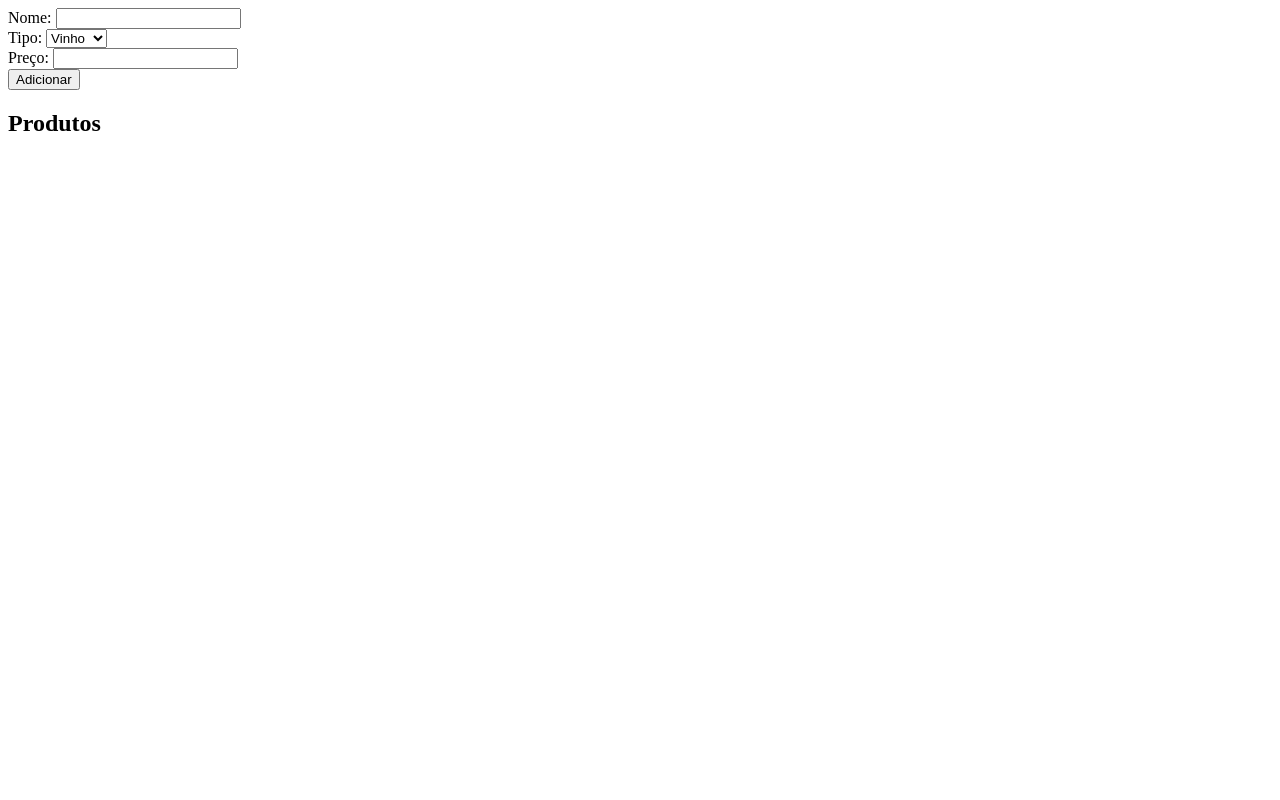
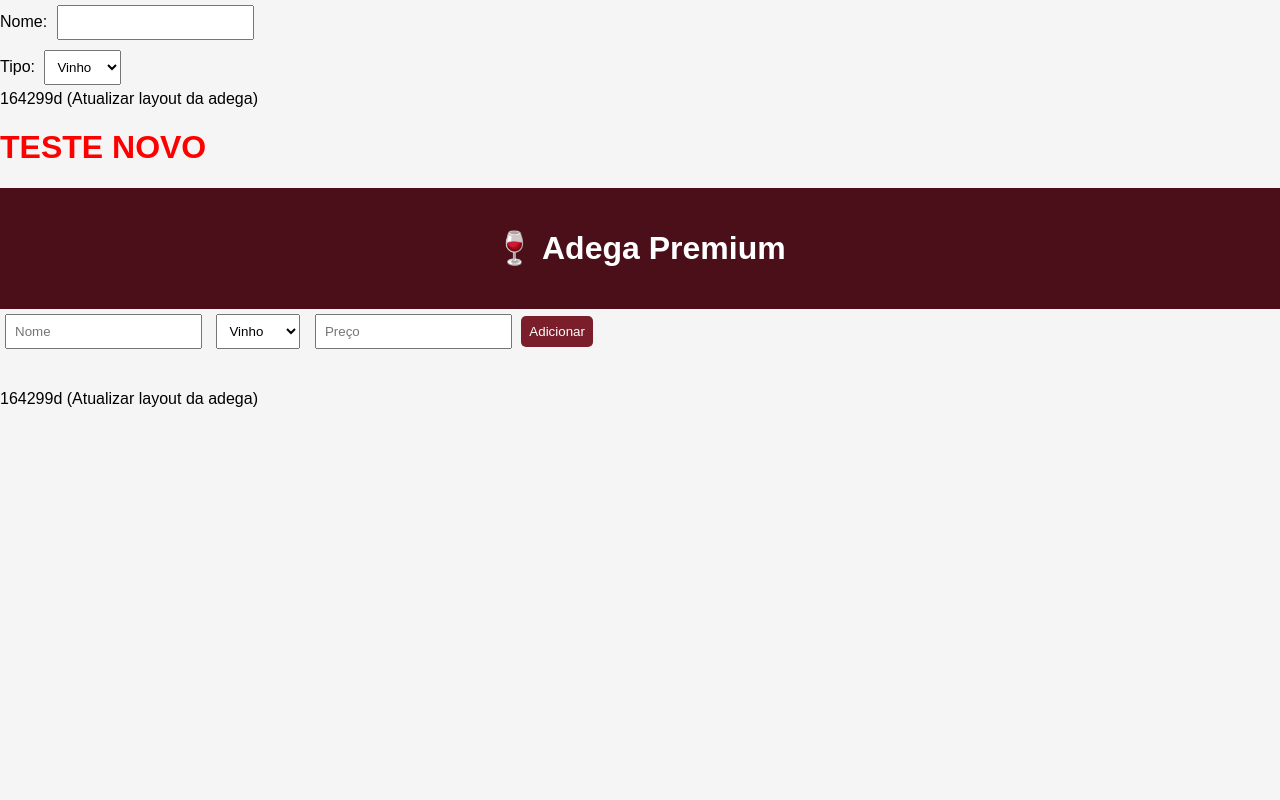
Before and after one commit to carolbeninca94-svg/adega-sistema, a Flask app: page / in a window 1280 px wide. Run offline with Flask 3, Linux system fonts and the light colour scheme.

Commit message:
Atualizar layout da adega

```diff
--- a/app.py
+++ b/app.py
@@ -1,25 +1,23 @@
-from flask import Flask, render_template, request, redirect
+from flask import Flask, render_template, request
 
 app = Flask(__name__)
 
 produtos = []
 
-@app.route('/', methods=['GET', 'POST'])
-def home():
-    if request.method == 'POST':
-        nome = request.form['nome']
-        tipo = request.form['tipo']
-        preco = request.form['preco']
+@app.route("/", methods=["GET", "POST"])
+def index():
+    if request.method == "POST":
+        nome = request.form.get("nome")
+        tipo = request.form.get("tipo")
+        preco = request.form.get("preco")
 
         produtos.append({
-            'nome': nome,
-            'tipo': tipo,
-            'preco': preco
+            "nome": nome,
+            "tipo": tipo,
+            "preco": preco
         })
 
-        return redirect('/')
+    return render_template("index.html", produtos=produtos)
 
-    return render_template('index.html', produtos=produtos)
-
-if __name__ == '__main__':
-    app.run(debug=True)
+if __name__ == "__main__":
+    app.run(host="0.0.0.0", port=10000)
--- a/templates/index.html
+++ b/templates/index.html
@@ -1,3 +1,4 @@
+
 
 <form method="POST">
     Nome: <input type="text" name="nome"><br>
@@ -9,10 +10,27 @@
         <option value="Couro">Couro</option>
     </select><br>
 
-    Preço: <input type="text" name="preco"><br>
+<!DOCTYPE html>
+ 164299d (Atualizar layout da adega)
 
-    <button type="submit">Adicionar</button>
-</form><h2>Produtos</h2>
+<h1 style="color:red">TESTE NOVO</h1>
+<html lang="pt-br">
+<head>
+    <meta charset="UTF-8">
+    <title>Adega Premium</title>
+    <style>
+        body {
+            font-family: Arial;
+            margin: 0;
+            background-color: #f5f5f5;
+        }
+
+        header {
+            background-color: #4b0f1a;
+            color: white;
+            padding: 20px;
+            text-align: center;
+        }
 
 <ul>
     {% for produto in produtos %}
@@ -21,3 +39,72 @@
         </li>
     {% endfor %}
 </ul>
+
+        .container {
+            padding: 20px;
+        }
+
+        form input, form select {
+            padding: 8px;
+            margin: 5px;
+        }
+
+        button {
+            background-color: #7b1e2b;
+            color: white;
+            border: none;
+            padding: 8px;
+            border-radius: 5px;
+        }
+
+        .produtos {
+            display: flex;
+            flex-wrap: wrap;
+            gap: 20px;
+            margin-top: 20px;
+        }
+
+        .card {
+            background: white;
+            padding: 15px;
+            border-radius: 10px;
+            width: 200px;
+            box-shadow: 0 0 10px rgba(0,0,0,0.1);
+        }
+    </style>
+</head>
+<body>
+
+<header>
+    <h1>🍷 Adega Premium</h1>
+</header>
+
+<div class="container">
+
+    <form method="POST">
+        <input type="text" name="nome" placeholder="Nome">
+        <select name="tipo">
+            <option>Vinho</option>
+            <option>Queijo</option>
+            <option>Salame</option>
+            <option>Couro</option>
+        </select>
+        <input type="text" name="preco" placeholder="Preço">
+        <button type="submit">Adicionar</button>
+    </form>
+
+    <div class="produtos">
+        {% for p in produtos %}
+        <div class="card">
+            <h3>{{ p.nome }}</h3>
+            <p>{{ p.tipo }}</p>
+            <p>R$ {{ p.preco }}</p>
+        </div>
+        {% endfor %}
+    </div>
+
+</div>
+
+</body>
+</html>
+164299d (Atualizar layout da adega)
```
